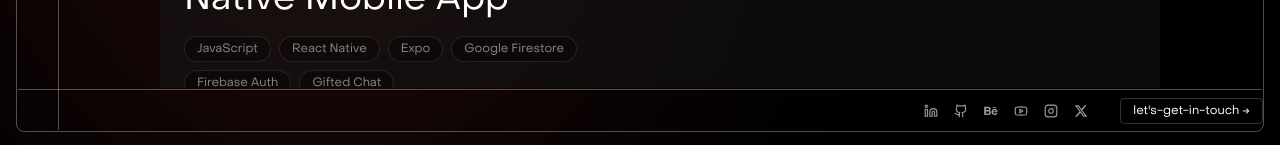
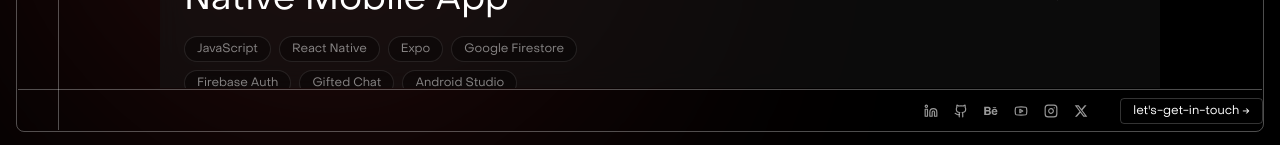
Before and after one commit to ibxibx/portfolio-react, a React (Create React App) app: page /work in a window 1280 px wide. Shown: the part 652-797 px from the top of the page. Built offline with nearby package versions, Linux system fonts and the light colour scheme.

Commit message:
Added descriptions into the projectboxes

```diff
--- a/src/pages/Home.jsx
+++ b/src/pages/Home.jsx
@@ -64,6 +64,7 @@ const ProjectLink = ({ href, text }) =>
 const ProjectBox = ({
   number,
   title,
+  description,
   technologies,
   imageNumber,
   githubLink,
@@ -92,6 +93,9 @@ const ProjectBox = ({
         <h2 className="text-2xl lg:text-4xl mb-4 font-light leading-tight min-h-[72px]">
           {title}
         </h2>
+        <p className="text-xs text-white/70 mb-4 leading-loose">
+          {description}
+        </p>
         <div className="flex flex-wrap gap-2 mb-4 lg:mb-0">
           {technologies.map((tech, index) => (
             <span
@@ -232,6 +236,8 @@ const Home = () => {
     {
       number: 1,
       title: "MyMDB - My Movie Database (Angular / Client Side)",
+      description:
+        "A client-side application built with Angular that interfaces with a movie API, allowing users to browse, search, and manage their favorite movies while maintaining their own watchlist and profile information.",
       technologies: [
         "JavaScript",
         "Angular",
@@ -246,6 +252,8 @@ const Home = () => {
     {
       number: 2,
       title: "NextChat - A React Native Mobile App",
+      description:
+        "A React Native mobile chat application using Expo and Firebase that enables real-time communication through text, images, and location sharing with offline capabilities.",
       technologies: [
         "JavaScript",
         "React Native",
@@ -253,6 +261,7 @@ const Home = () => {
         "Google Firestore",
         "Firebase Auth",
         "Gifted Chat",
+        "Android Studio",
       ],
       imageNumber: 5,
       githubLink: "https://github.com/ibxibx/nextchat",
@@ -261,7 +270,17 @@ const Home = () => {
     {
       number: 3,
       title: "MeetLink - A PWA for Meetups and Events",
-      technologies: ["JavaScript", "HTML", "CSS"],
+      description:
+        "A serverless progressive web application built with React that uses Google Calendar API to fetch and display upcoming events for specific cities, featuring data visualization and offline functionality.",
+      technologies: [
+        "JavaScript",
+        "HTML",
+        "CSS",
+        "Amazon(AWS)",
+        "Google Cloud",
+        "Jest",
+        "Bootstrap",
+      ],
       imageNumber: 4,
       githubLink: "https://github.com/ibxibx/meetlink",
       demoLink: "https://ibxibx.github.io/meetlink/",
@@ -269,12 +288,16 @@ const Home = () => {
     {
       number: 4,
       title: "MyMDB - My Movie Database (Client Side)",
+      description:
+        "A single-page movie database application built with React and Bootstrap that allows users to browse, search, and filter movies while managing their favorites list.",
       technologies: [
         "JavaScript",
         "RESTful API",
         "Bootstrap UI",
+        "React",
         "CSS",
         "HTML",
+        "Netlify",
       ],
       imageNumber: 3,
       githubLink: "https://github.com/ibxibx/mymdb/tree/clean-mymdb-client",
@@ -283,6 +306,8 @@ const Home = () => {
     {
       number: 5,
       title: "MyMDB - My Movie Database (Server Side)",
+      description:
+        "A comprehensive MERN stack implementation of the movie database that combines MongoDB, Express.js, React, and Node.js to provide a complete solution for movie browsing and user management.",
       technologies: [
         "Node.js",
         "JavaScript",
@@ -290,6 +315,7 @@ const Home = () => {
         "MongoDB",
         "JWT",
         "CORS",
+        "Heroku",
       ],
       imageNumber: 2,
       githubLink: "https://github.com/ibxibx/mymdb",
@@ -298,6 +324,8 @@ const Home = () => {
     {
       number: 6,
       title: "My Portfolio Website in React",
+      description:
+        "A responsive React-based portfolio website showcasing web development projects, built with Tailwind CSS and featuring smooth animations and interactive elements.",
       technologies: ["React", "Tailwind CSS", "JavaScript", "HTML", "CSS"],
       imageNumber: 1,
       githubLink: "https://github.com/ibxibx/portfolio-react",
--- a/src/pages/Work.jsx
+++ b/src/pages/Work.jsx
@@ -139,6 +139,7 @@ const Work = () => {
         "Google Firestore",
         "Firebase Auth",
         "Gifted Chat",
+        "Android Studio",
       ],
       imageNumber: 5,
       githubLink: "https://github.com/ibxibx/nextchat",
@@ -147,7 +148,15 @@ const Work = () => {
     {
       number: 3,
       title: "MeetLink - A PWA for Meetups and Events",
-      technologies: ["JavaScript", "HTML", "CSS"],
+      technologies: [
+        "JavaScript",
+        "HTML",
+        "CSS",
+        "Amazon(AWS)",
+        "Google Cloud",
+        "Jest",
+        "Bootstrap",
+      ],
       imageNumber: 4,
       githubLink: "https://github.com/ibxibx/meetlink",
       demoLink: "https://ibxibx.github.io/meetlink/",
@@ -159,8 +168,10 @@ const Work = () => {
         "JavaScript",
         "RESTful API",
         "Bootstrap UI",
+        "React",
         "CSS",
         "HTML",
+        "Netlify",
       ],
       imageNumber: 3,
       githubLink: "https://github.com/ibxibx/mymdb/tree/clean-mymdb-client",
@@ -176,6 +187,7 @@ const Work = () => {
         "MongoDB",
         "JWT",
         "CORS",
+        "Heroku",
       ],
       imageNumber: 2,
       githubLink: "https://github.com/ibxibx/mymdb",
```
